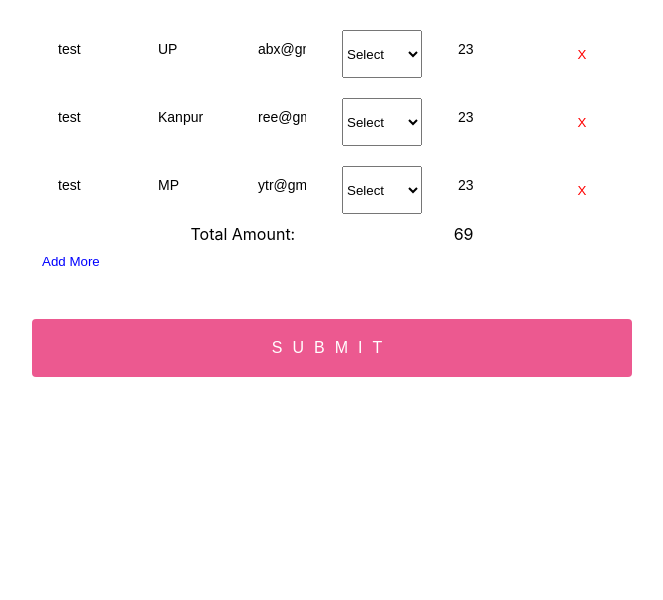
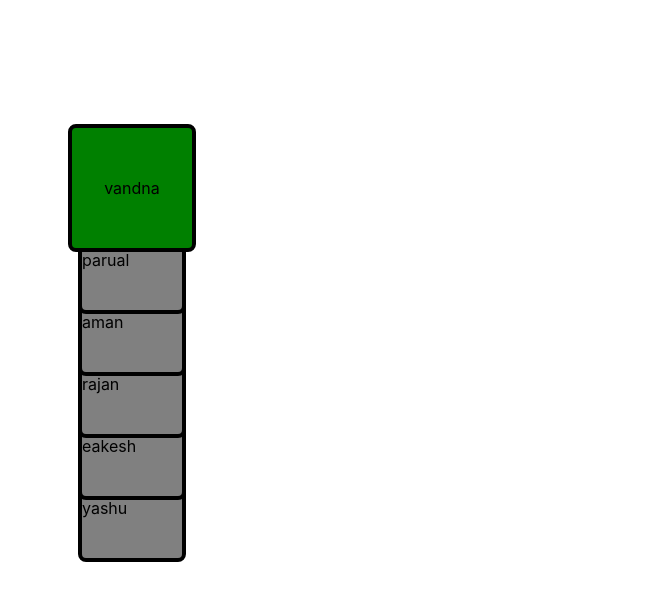
Before and after one commit to Vandna23/FieldArray, a React (Create React App) app: page / in a window 1280 px wide. Shown: the top 600 px of the page, without its empty margins (308-971 px from the left). Built offline with nearby package versions, Linux system fonts and the light colour scheme.

Commit message:
card stacking

```diff
--- a/package.json
+++ b/package.json
@@ -41,5 +41,8 @@
       "last 1 firefox version",
       "last 1 safari version"
     ]
+  },
+  "devDependencies": {
+    "@types/styled-components": "^5.1.25"
   }
 }
--- a/src/App.tsx
+++ b/src/App.tsx
@@ -2,11 +2,13 @@ import React from "react";
 import logo from "./logo.svg";
 import "./App.css";
 import Form from "./components/Form";
+import Zindex from "./components/Zindex";
 
 function App() {
   return (
     <div className="App">
-      <Form />
+      {/* <Form /> */}
+      <Zindex />
     </div>
   );
 }
--- /dev/null
+++ b/src/components/Zindex.tsx
@@ -0,0 +1,36 @@
+import { useState } from "react";
+import { Wrapper, StyledDiv } from "../style/Zindex";
+const data = ["vandna", "parual", "aman", "rajan", "eakesh", "yashu"];
+const length = data.length;
+
+const Zindex = () => {
+  const [selectedItem, setSelectedItem] = useState(0);
+  const calculateZIndex = (index: number) => {
+    let zIndex = 0;
+    if (selectedItem === index) {
+      zIndex = length - 1;
+    } else if (selectedItem < index) {
+      zIndex = length - 1 - index;
+    }
+
+    return zIndex;
+  };
+  return (
+    <Wrapper>
+      {data.map((data, index) => {
+        return (
+          <StyledDiv
+            key={index}
+            active={selectedItem === index}
+            onClick={() => setSelectedItem(index)}
+            zIndex={calculateZIndex(index)}
+          >
+            {data}
+          </StyledDiv>
+        );
+      })}
+    </Wrapper>
+  );
+};
+
+export default Zindex;
--- /dev/null
+++ b/src/style/Zindex.tsx
@@ -0,0 +1,26 @@
+import styled from "styled-components";
+
+export const Wrapper = styled.div`
+  height: 600px;
+  width: 200px;
+  display: flex;
+  flex-direction: column;
+  justify-content: center;
+  align-items: center;
+`;
+export const StyledDiv = styled.div<{ zIndex: number; active: boolean }>`
+  display: flex;
+  justify-content: ${({ active }) => (active ? "center" : "none")};
+  align-items: center;
+  height: 100px;
+  padding: ${({ active }) => (active ? "10px" : 0)};
+  width: 100px;
+  border: 2px solid red;
+  margin-bottom: -46px;
+  background-color: ${({ active }) => (active ? "green" : "gray")};
+  border-radius: 8px;
+  border-width: 4px;
+  border-color: black;
+  position: relative;
+  z-index: ${({ zIndex }) => zIndex};
+`;
```
Also changed, not shown: 1 other file (tests, documents, lock files or other folders).
